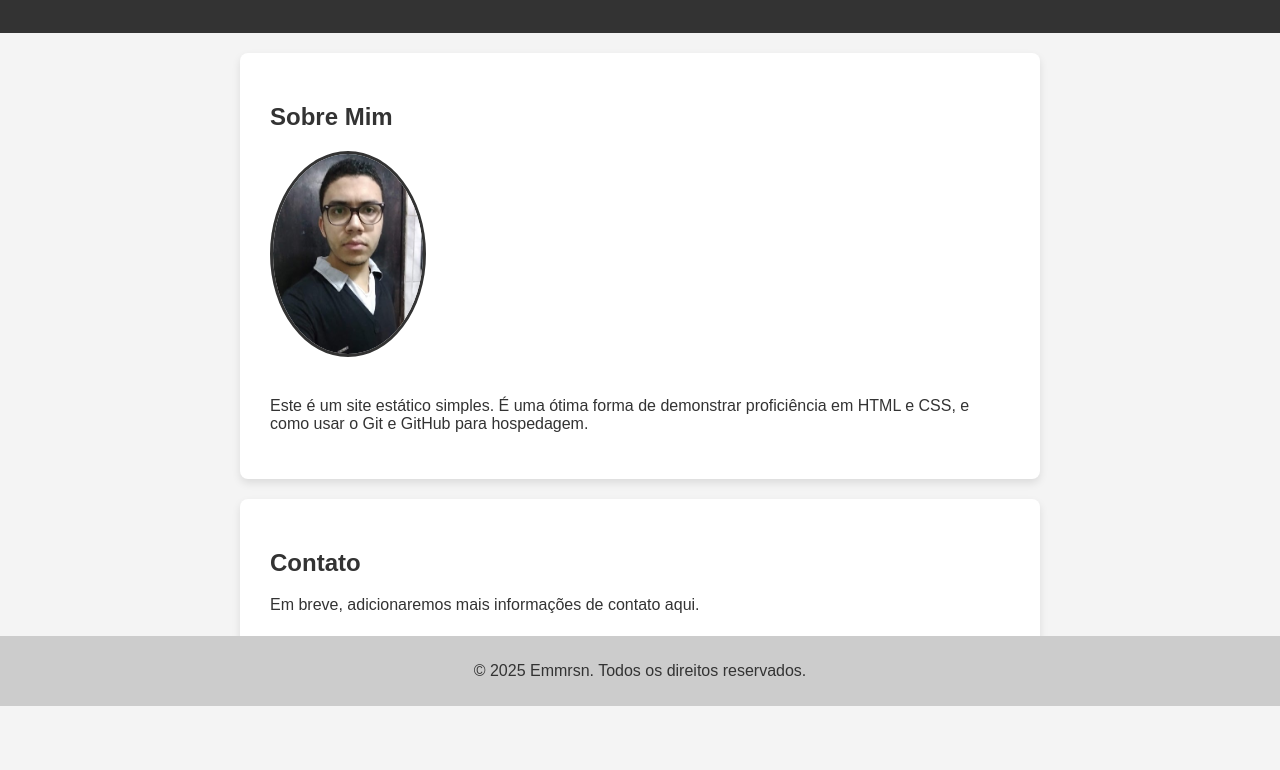
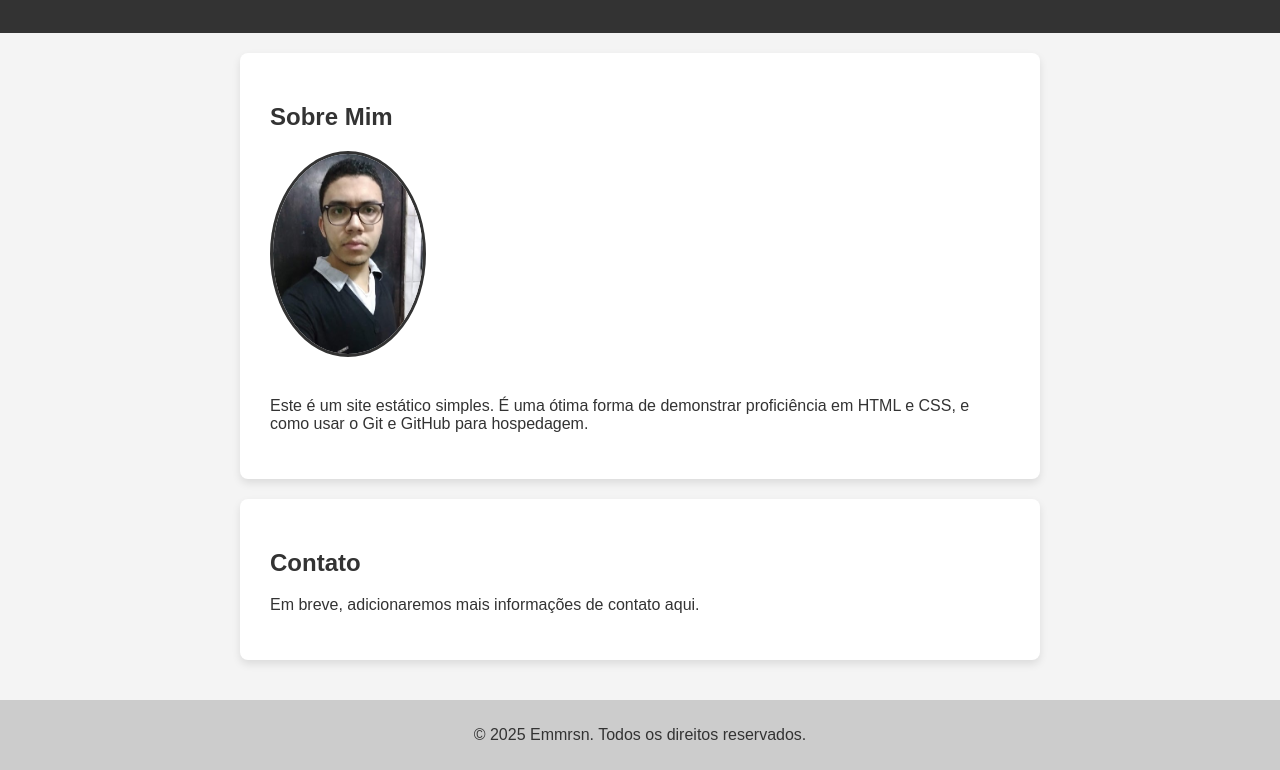
Before and after one commit to Emmrsn/Emmrsn.github.io, a plain HTML site: page index.html in a window 1280 px wide. Shown: the part 94-864 px from the top of the page. Before the commit the page ends 800 px from the top, so only its background shows below. Drawn offline with Linux system fonts and the light colour scheme.

Commit message:
Correcao CSS: Resolve sobreposicao do footer

```diff
--- a/style.css
+++ b/style.css
@@ -42,9 +42,10 @@ footer {
     background-color: #ccc;
     color: #333;
     padding: 10px 0;
-    position: fixed;
-    bottom: 0;
+    /* REMOVA: position: fixed; */
+    /* REMOVA: bottom: 0; */
     width: 100%;
+    margin-top: 40px; /* Adiciona um pequeno espaço acima do footer */
 }
 /* Estilo para a imagem de perfil */
 .profile-img {
```
